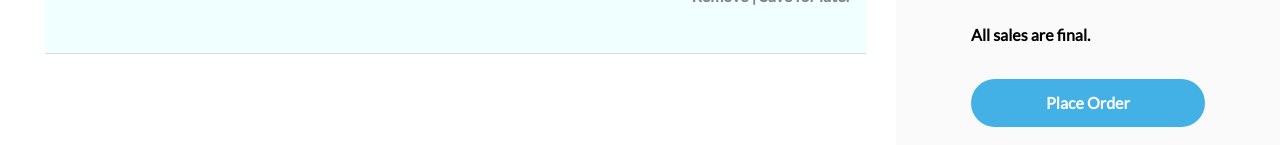
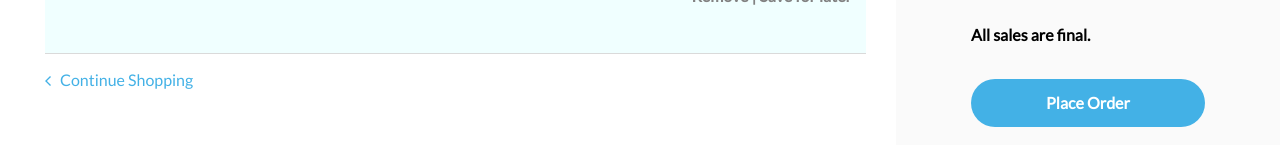
Before and after one commit to Quan-p/Multitracks, a React (Create React App) app: page / in a window 1280 px wide. Shown: the part 789-934 px from the top of the page. Built offline with nearby package versions, Linux system fonts and the light colour scheme.

Commit message:
Add continue shopping link

```diff
--- a/src/Cart/Cart.js
+++ b/src/Cart/Cart.js
@@ -69,6 +69,12 @@ function Cart() {
                         </li>
                     </ul>
                 </div>
+                <div className="continue-shopping">
+                    <svg className="back-arrow" width="6" height="10" viewBox="0 0 6 10" fill="none" xmlns="http://www.w3.org/2000/svg">
+                        <path fill-rule="evenodd" clip-rule="evenodd" d="M1.93111 5.00006L6 9.04111L5.03445 10.0001L0 5.00006L5.03445 6.10352e-05L6 0.959008L1.93111 5.00006Z"/>
+                    </svg>
+                    Continue Shopping
+                </div>
             </div>
 
             <Sidebar />
--- a/src/Cart/Cart.styles.scss
+++ b/src/Cart/Cart.styles.scss
@@ -74,6 +74,25 @@ $text-color: #828282;
     grid-column-end: 4;
 }
 
+.continue-shopping {
+    text-align: left;
+    width: fit-content;
+    margin: 16px 9px 64px 0;
+    color: #43B1E6;
+    cursor: pointer;
+    .back-arrow {
+        fill:#43B1E6;
+        margin-right: 9px;
+    }
+}
+
+.continue-shopping:hover {
+    color: #3996c3;
+    .back-arrow {
+        fill: #3996c3;
+    }
+}
+
 @media screen and (min-width: 768px) {
     .cart-item {
         background-color: azure;
```
Lines whose indentation alone changed are shown as unchanged.
